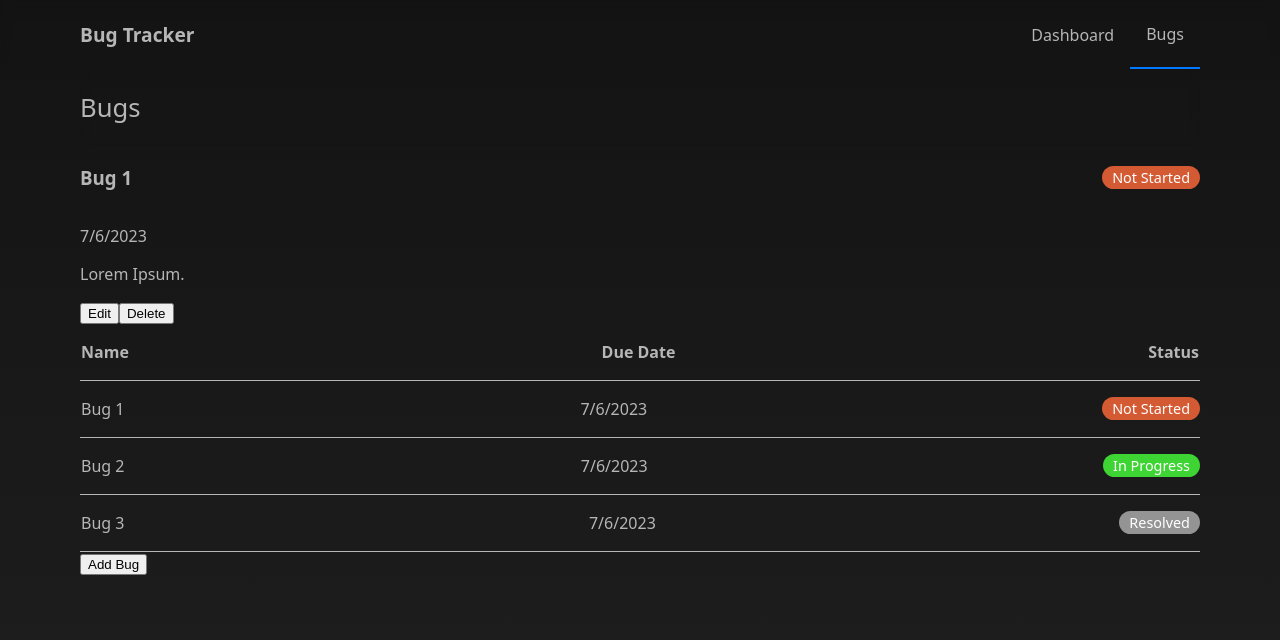
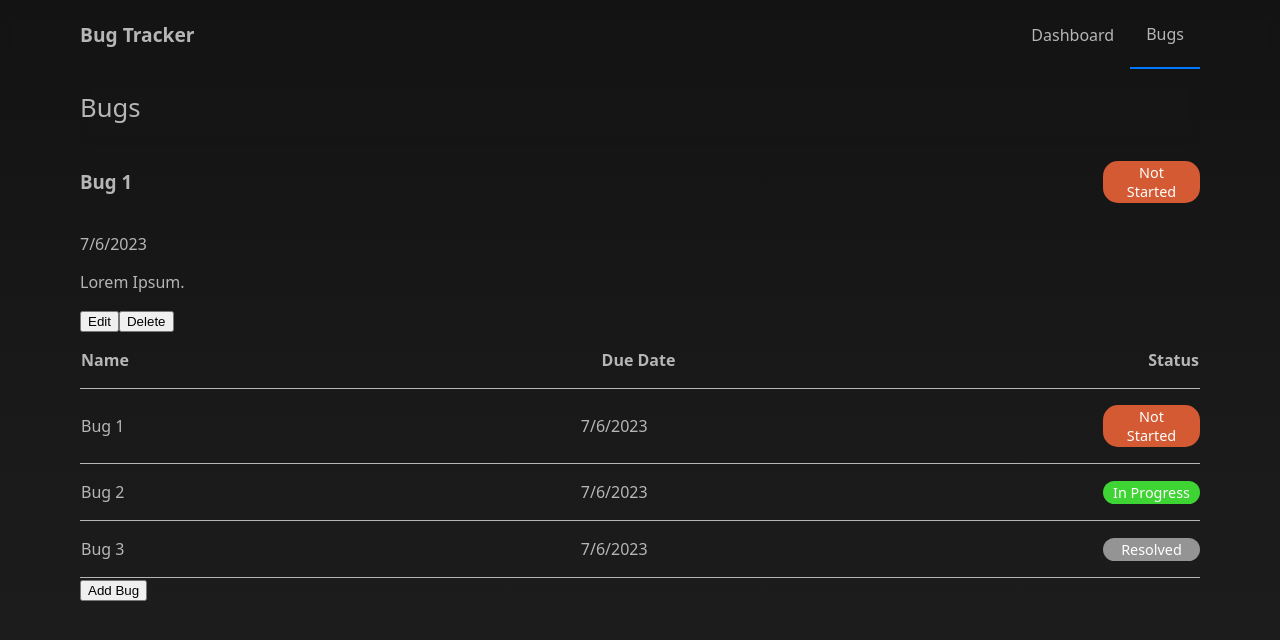
Before and after one commit to Mario-Florio/bug-tracker, a React (Create React App) app: page /bugs in a window 1280 px wide. Shown: the top 640 px of the page. Built offline with nearby package versions, Linux system fonts and the light colour scheme; the HTML template or start-up script is replaced by a standard one.

Commit message:
centered a div
Updated styling of 'status' displays to be uniform in width.

```diff
--- a/src/pages/Bugs/BugsList/BugsList.css
+++ b/src/pages/Bugs/BugsList/BugsList.css
@@ -36,25 +36,31 @@ table {
 
 .bugsList__notStarted {
     font-size: .9rem;
+    text-align: center;
     color: white;
     background-color: rgb(212, 90, 51);
     padding: 2px 10px;
+    width: 97px;
     border-radius: 15px;
 }
 
 .bugsList__inProgress {
     font-size: .9rem;
+    text-align: center;
     color: white;
     background-color: rgb(62, 212, 51);
     padding: 2px 10px;
+    width: 97px;
     border-radius: 15px;
 }
 
 .bugsList__resolved {
     font-size: .9rem;
+    text-align: center;
     color: white;
     background-color: rgb(148, 148, 148);
     padding: 2px 10px;
+    width: 97px;
     border-radius: 15px;
 }
 
```
